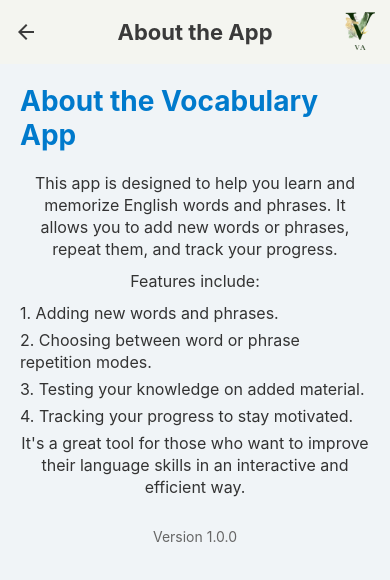
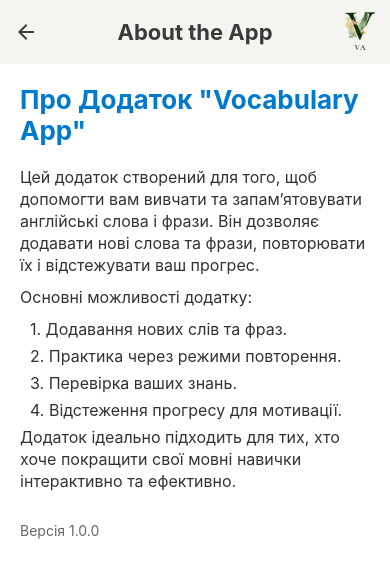
Before and after one commit to Ivan-Fesenko/EnglishVocabularyApp, a React Native app: screen /Info in a window 390 px wide. Shown: the top 580 px of the page. Built offline with nearby package versions, Linux system fonts and the light colour scheme.

Commit message:
Покращення модального вікна InfoScreen

```diff
--- a/components/HomeScreen.js
+++ b/components/HomeScreen.js
@@ -5,7 +5,6 @@
     Modal,
     TouchableOpacity,
     StyleSheet,
-    Pressable,
     Image,
 } from 'react-native';
 import Icon from 'react-native-vector-icons/Ionicons';
@@ -18,12 +17,15 @@
     return (
         <View style={styles.container}>
             {/* Info Icon */}
-            <Pressable
+            <TouchableOpacity
                 style={styles.infoIcon}
                 onPress={() => setModalVisible(true)}
             >
-                <Icon name="information-circle-outline" size={30} color="#007acc" />
-            </Pressable>
+                <Image
+                    source={require('../assets/info.png')} // Replace with your custom icon
+                    style={styles.infoIconImage}
+                />
+            </TouchableOpacity>
 
             {/* Main Content */}
             <View style={styles.mainContent}>
@@ -54,7 +56,7 @@
 
             {/* Info Modal */}
             <Modal
-                animationType="fade"
+                animationType="slide"
                 transparent={true}
                 visible={modalVisible}
                 onRequestClose={() => setModalVisible(false)}
@@ -63,12 +65,12 @@
                     <View style={styles.modalContent}>
                         <InfoScreen />
                         {/* Close Icon */}
-                        <Pressable
+                        <TouchableOpacity
                             style={styles.closeIcon}
                             onPress={() => setModalVisible(false)}
                         >
                             <Icon name="close-circle" size={30} color="#007acc" />
-                        </Pressable>
+                        </TouchableOpacity>
                     </View>
                 </BlurView>
             </Modal>
@@ -86,6 +88,10 @@
         top: 50,
         right: 20,
         zIndex: 10,
+    },
+    infoIconImage: {
+        width: 30,
+        height: 30,
     },
     mainContent: {
         flex: 1,
@@ -154,6 +160,10 @@
         borderRadius: 20,
         padding: 20,
         position: 'relative',
+        shadowColor: '#000',
+        shadowOffset: { width: 0, height: 4 },
+        shadowOpacity: 0.3,
+        shadowRadius: 5,
     },
     closeIcon: {
         position: 'absolute',
--- a/components/common/InfoScreen.js
+++ b/components/common/InfoScreen.js
@@ -1,59 +1,70 @@
 import React from 'react';
-import { View, Text, StyleSheet } from 'react-native';
+import { View, Text, StyleSheet, ScrollView } from 'react-native';
 
 const InfoScreen = () => {
     return (
-        <View style={styles.container}>
-            <Text style={styles.title}>About the Vocabulary App</Text>
+        <ScrollView contentContainerStyle={styles.container}>
+            <Text style={styles.title}>Про Додаток "Vocabulary App"</Text>
             <Text style={styles.paragraph}>
-                This app is designed to help you learn and memorize English words and phrases. It allows you to add new words or phrases, repeat them, and track your progress.
+                Цей додаток створений для того, щоб допомогти вам вивчати та запам’ятовувати
+                англійські слова і фрази. Він дозволяє додавати нові слова та фрази, повторювати їх
+                і відстежувати ваш прогрес.
             </Text>
             <Text style={styles.paragraph}>
-                Features include:
+                Основні можливості додатку:
             </Text>
-            <Text style={styles.listItem}>1. Adding new words and phrases.</Text>
-            <Text style={styles.listItem}>2. Choosing between word or phrase repetition modes.</Text>
-            <Text style={styles.listItem}>3. Testing your knowledge on added material.</Text>
-            <Text style={styles.listItem}>4. Tracking your progress to stay motivated.</Text>
+            <View style={styles.list}>
+                <Text style={styles.listItem}>1. Додавання нових слів та фраз.</Text>
+                <Text style={styles.listItem}>2. Практика через режими повторення.</Text>
+                <Text style={styles.listItem}>3. Перевірка ваших знань.</Text>
+                <Text style={styles.listItem}>4. Відстеження прогресу для мотивації.</Text>
+            </View>
             <Text style={styles.paragraph}>
-                It's a great tool for those who want to improve their language skills in an interactive and efficient way.
+                Додаток ідеально підходить для тих, хто хоче покращити свої мовні навички
+                інтерактивно та ефективно.
             </Text>
-            <Text style={styles.footer}>Version 1.0.0</Text>
-        </View>
+            <Text style={styles.footer}>Версія 1.0.0</Text>
+        </ScrollView>
     );
 };
 
 const styles = StyleSheet.create({
     container: {
-        flex: 1,
+        flexGrow: 1,
         padding: 20,
-        backgroundColor: '#f0f4f7',
+        backgroundColor: '#fff',
+        alignItems: 'flex-start',
     },
     title: {
-        fontSize: 28,
+        fontSize: 26,
         fontWeight: 'bold',
         color: '#007acc',
         marginBottom: 20,
+        textAlign: 'left',
+        alignSelf: 'stretch',
     },
     paragraph: {
         fontSize: 16,
         color: '#333',
         marginBottom: 10,
         lineHeight: 22,
-        textAlign: 'center', // Центруємо текст для естетичного вигляду
+        textAlign: 'left',
+    },
+    list: {
+        marginLeft: 10,
     },
     listItem: {
         fontSize: 16,
         color: '#333',
         marginBottom: 5,
         lineHeight: 22,
-        textAlign: 'left', // Список вирівнюється вліво
+        textAlign: 'left',
     },
     footer: {
         fontSize: 14,
         color: '#666',
         marginTop: 20,
-        textAlign: 'center',
+        textAlign: 'left',
     },
 });
 
```
Also changed, not shown: assets/info.png (added).
